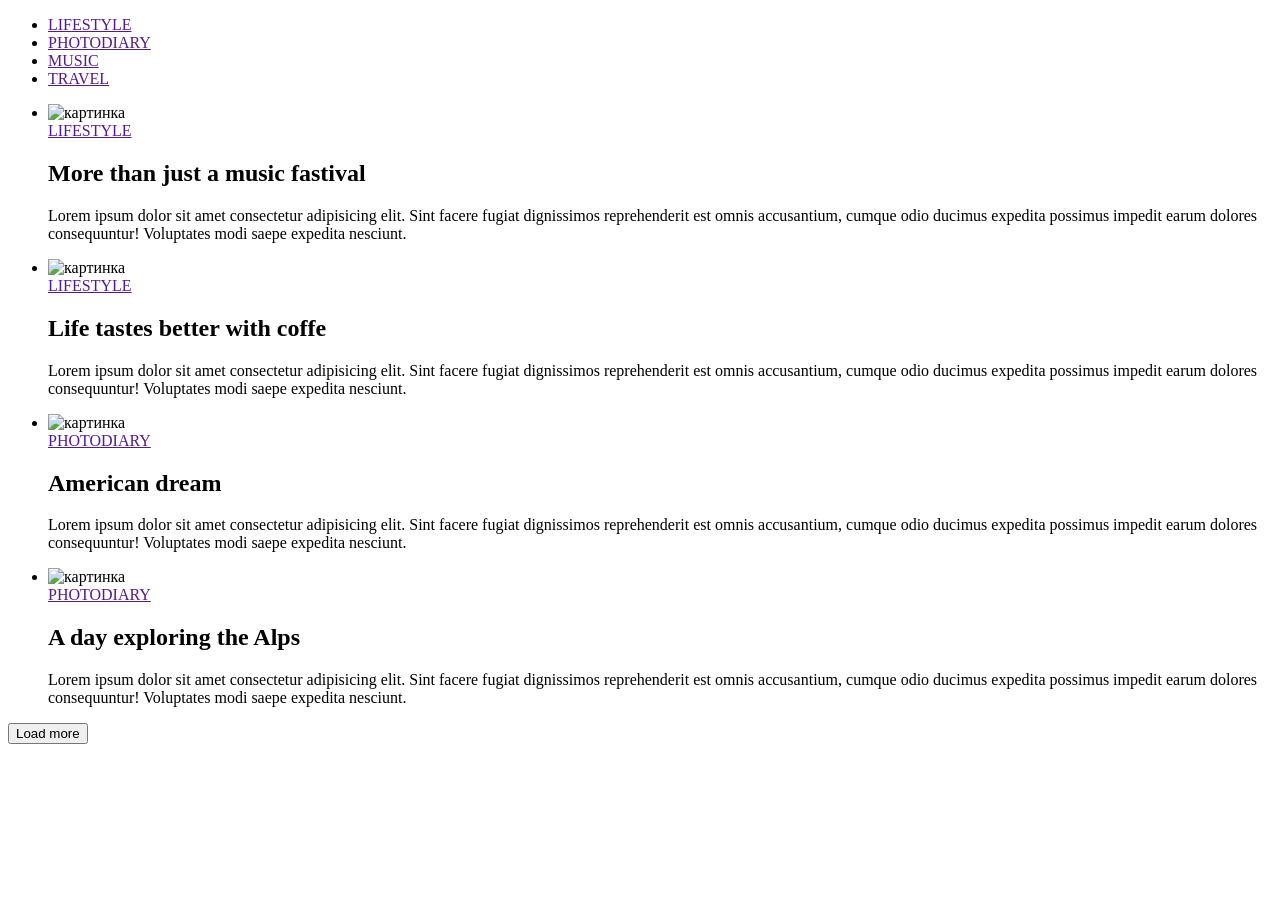
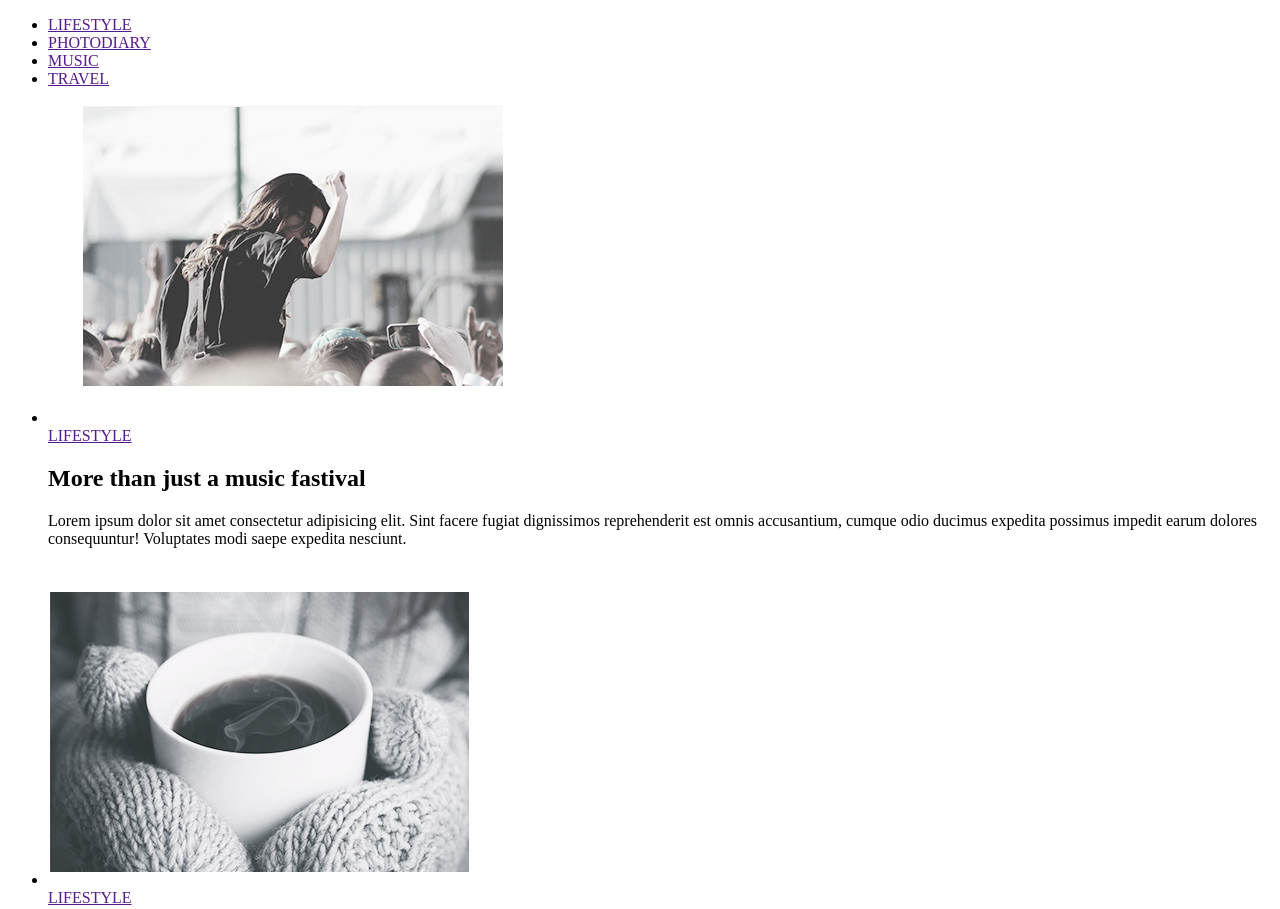
Before and after one commit to vladyslavprytula-dev/goit-markup-hw-02, a plain HTML site: page index.html in a window 1280 px wide. Shown: the top 909 px of the page. Before the commit the page ends 800 px from the top, so only its background shows below. Drawn offline with Linux system fonts and the light colour scheme; the site is published under a folder, as on GitHub Pages, so addresses that start at the root find nothing.

Commit message:
Исправил ссылки на картинки

```diff
--- a/index.html
+++ b/index.html
@@ -18,7 +18,7 @@
     <main>
       <ul>
         <li>
-          <img src="/images/image-1.png" alt="картинка" /><br />
+          <img src="./images/image-1.png" alt="картинка" /><br />
           <a href="">LIFESTYLE</a>
           <h2>More than just a music fastival</h2>
           <p>
@@ -29,7 +29,7 @@
           </p>
         </li>
         <li>
-          <img src="/images/image-2.png" alt="картинка" /><br />
+          <img src="./images/image-2.png" alt="картинка" /><br />
           <a href="">LIFESTYLE</a>
           <h2>Life tastes better with coffe</h2>
           <p>
@@ -40,7 +40,7 @@
           </p>
         </li>
         <li>
-          <img src="/images/image-3.png" alt="картинка" /><br />
+          <img src="./images/image-3.png" alt="картинка" /><br />
           <a href="">PHOTODIARY</a>
           <h2>American dream</h2>
           <p>
@@ -51,7 +51,7 @@
           </p>
         </li>
         <li>
-          <img src="/images/image-4.png" alt="картинка" /><br />
+          <img src="./images/image-4.png" alt="картинка" /><br />
           <a href="">PHOTODIARY</a>
           <h2>A day exploring the Alps</h2>
           <p>
```
